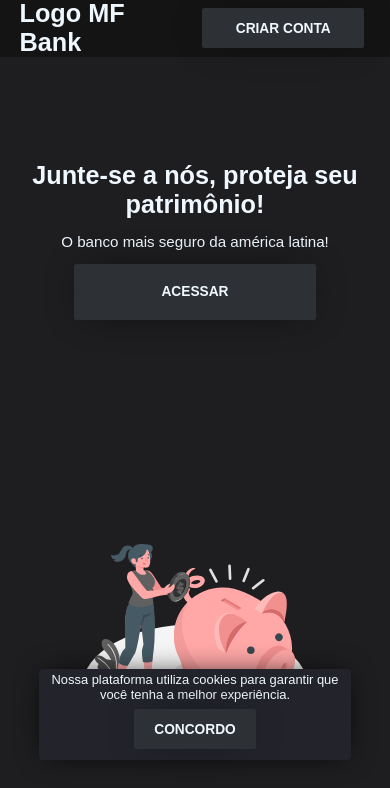
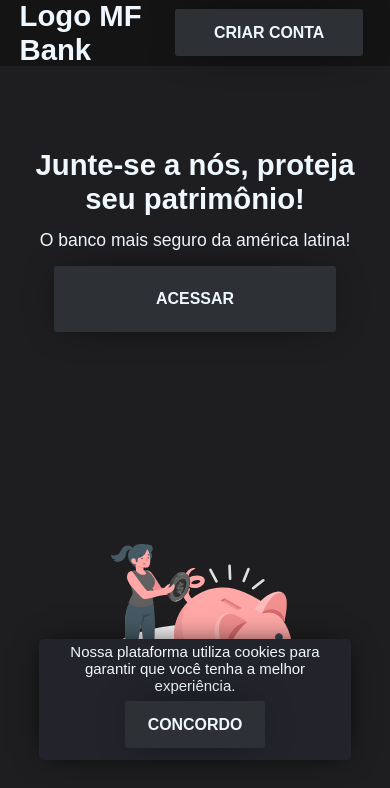
Before and after one commit to FabricioSobrinho/MF-Bank, a React (Vite) app: page / in a window 390 px wide. Shown: the top 788 px of the page. Built offline with nearby package versions, Linux system fonts and the light colour scheme.

Commit message:
Chore: correct responsivity

```diff
--- a/src/index.css
+++ b/src/index.css
@@ -32,11 +32,11 @@ body {
 
 @media (max-width: 900px) {
   html {
-    font-size: 55%;
+    font-size: 58.6%;
   }
 }
-@media (max-width: 600px) {
+/* @media (max-width: 600px) {
   html {
     font-size: 50.5%;
   }
-}
+} */
```
